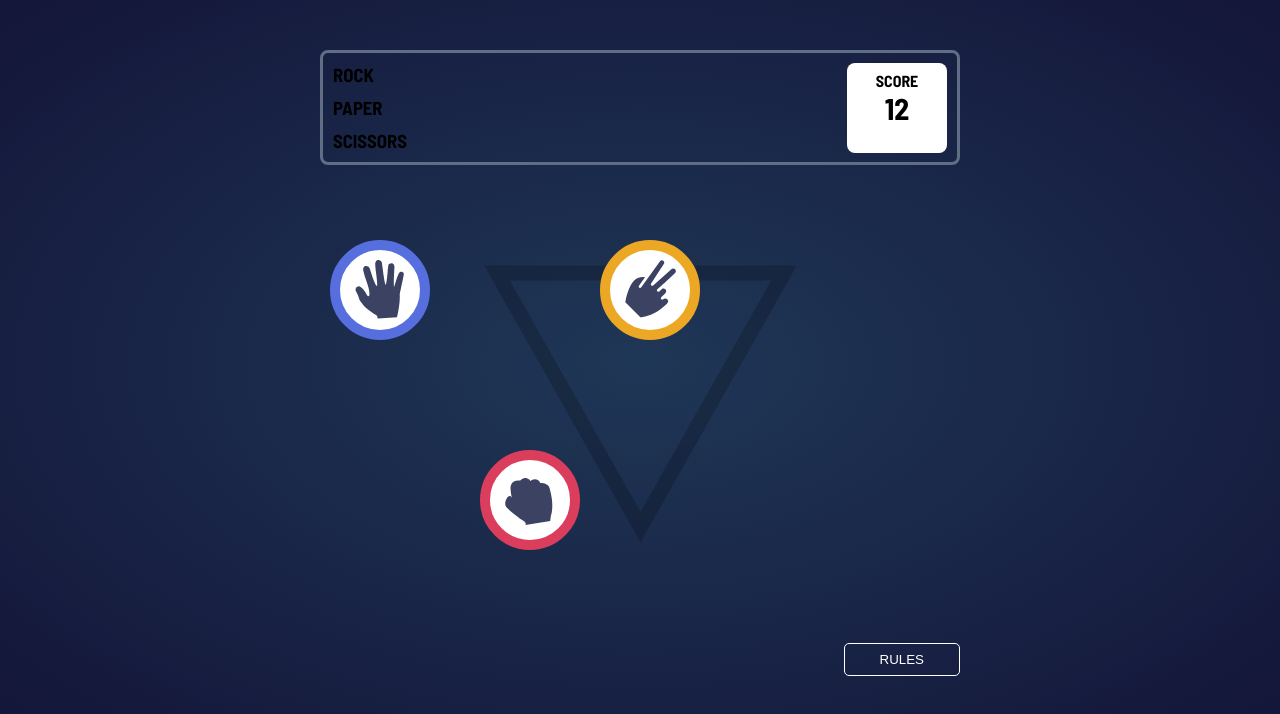
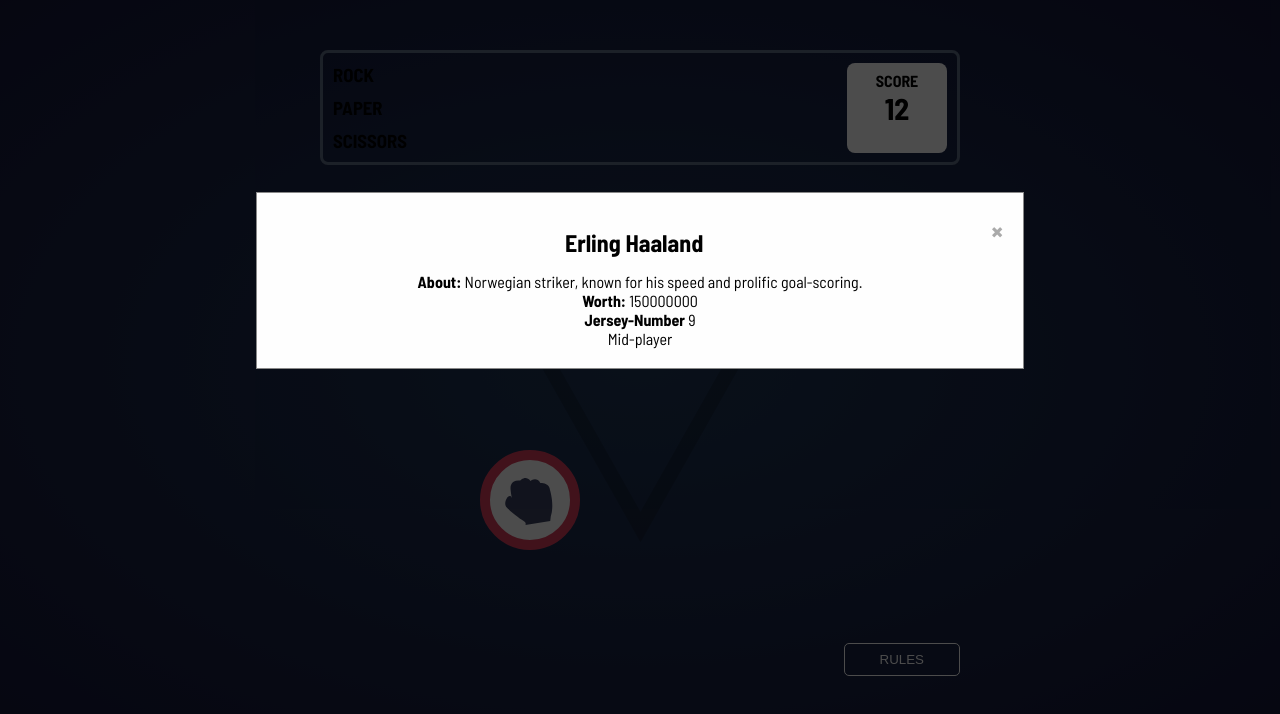
Before and after one commit to oyindamolaWbCode/rock-paper-scissors, a plain HTML site: page index.html in a window 1280 px wide. Both pictures are taken after a click on the button "RULES". Drawn offline with Linux system fonts and the light colour scheme.

Commit message:
modal added

```diff
--- a/index.html
+++ b/index.html
@@ -14,6 +14,18 @@
   </head>
   <body>
     <div class="game-container">
+      <div id="modal" class="modal">
+        <div class="modal-content">
+          <span class="close">&times;</span>
+          <div class="modal-info">
+            <h2 id="playerName" style="margin-top: 15px; margin-bottom: 15px;">Erling Haaland</h2>
+            <p id="playerAbout"><b>About:</b> Norwegian striker, known for his speed and prolific goal-scoring.</p>
+            <p id="playerWorth"><b>Worth:</b> 150000000</p>
+            <p id="playerNo"><b>Jersey-Number</b> 9</p>
+            <p id="position">Mid-player</p>
+          </div>
+        </div>
+      </div>
       <div class="scores-board">
         <div class="score-content">
           <div class="games">
@@ -48,5 +60,5 @@
 
     </div>
   </body>
-  <script scr="./index.js"></script>
+  <script src="./index.js"></script>
 </html>
--- a/index.js
+++ b/index.js
@@ -0,0 +1,11 @@
+let rules = document.querySelector('#rules');
+let span = document.getElementsByClassName("close")[0];
+let modal = document.getElementById("modal");
+
+rules.addEventListener('click', () =>{
+    modal.style.display = "block";
+})
+
+span.addEventListener("click", () => {
+    modal.style.display = "none";
+  });
--- a/style.css
+++ b/style.css
@@ -119,3 +119,41 @@
     border-radius: 5px;
     color: white;
 }
+
+.modal {
+    display: none;
+    position: fixed;
+    z-index: 1;
+    left: 0;
+    top: 0;
+    width: 100%;
+    height: 100%;
+    overflow: auto;
+    background-color: rgba(0,0,0,0.7);
+  }
+
+  .modal-content {
+    background-color: #fefefe;
+    margin: 15% auto;
+    padding: 20px;
+    border: 1px solid #888;
+    width: 60%;
+  }
+
+  .close {
+    color: #aaa;
+    float: right;
+    font-size: 28px;
+    font-weight: bold;
+  }
+
+  .close:hover,
+  .close:focus {
+    color: black;
+    text-decoration: none;
+    cursor: pointer;
+  }
+
+  .modal-info {
+    text-align: center;
+  }
```
Also changed, not shown: decision.html (added, +12 -0 lines), decision.js (added).
